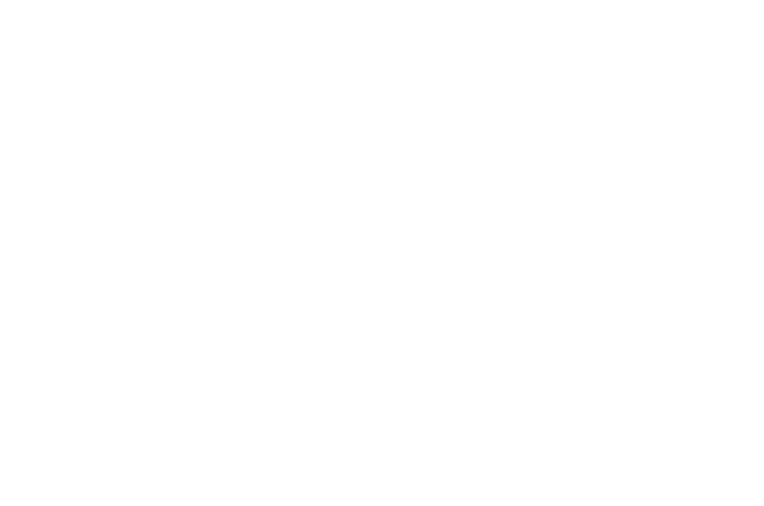
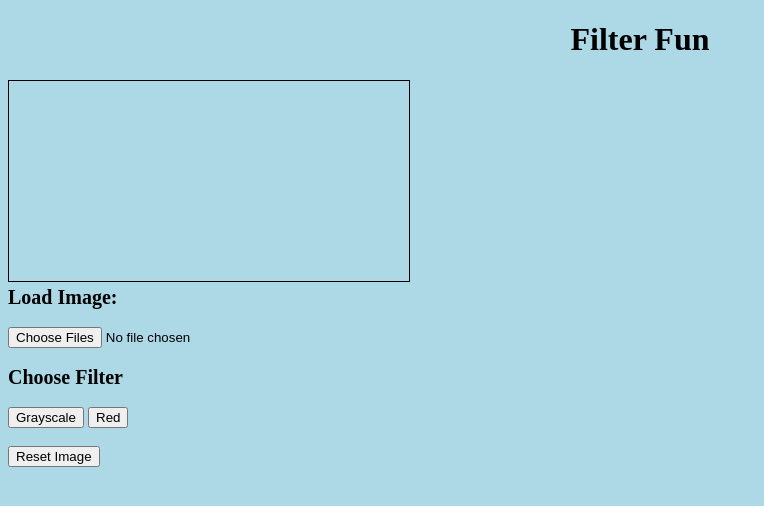
Before and after one commit to SyedBurhanAli/Week-4-MiniProject-Part1, a plain HTML site: page index.html in a window 1280 px wide. Shown: the whole page, without its empty margins (0-764 px from the left). Drawn offline with Linux system fonts and the light colour scheme.

Commit message:
MiniProject Completed

```diff
--- a/CSS/styles.css
+++ b/CSS/styles.css
@@ -0,0 +1,8 @@
+body {
+  background-color: lightblue;
+}
+
+canvas {
+  height: 200px;
+  border: 1px solid black;
+}
--- a/JS/main.js
+++ b/JS/main.js
@@ -0,0 +1,54 @@
+
+var img=null;
+var gray=null;
+var red = null;
+var canvas = document.getElementById("can");
+
+function upload() {
+    var imgFile = document.getElementById("finput");
+    img = new SimpleImage(imgFile);
+    gray = new SimpleImage(imgFile);//Copy
+    red = new SimpleImage(imgFile);//Copy
+    /* have the image loading function create a copy of the image for each filter the user could click. That way, you can manipulate one version of the image, while preserving a copy of the original image. */
+
+    //Get Canvas Element
+    img.drawTo(canvas);
+}
+
+function makeGray() {
+
+    if (gray == null || !gray.complete()) {
+        alert("Image not loaded");
+        return;
+      } else {
+    for (var pixel of gray.values()) {
+        var avg = (pixel.getRed()+pixel.getGreen()+pixel.getBlue())/3;
+
+        pixel.setRed(avg);
+        pixel.setGreen(avg);
+        pixel.setBlue(avg);
+    }
+    var canvas = document.getElementById("can");
+    gray.drawTo(canvas);}
+}
+
+function makeRed() {
+
+    if (red == null || !red.complete()) {
+        alert("Image not loaded");
+        return;
+      } else{
+    for (var pixel of red.values()) {
+        pixel.setRed(255);
+    }
+    var canvas = document.getElementById("can");
+    red.drawTo(canvas);}
+}
+
+function reset() {
+    if (img == null || !img.complete()) {
+        alert("Image not loaded");
+        return;
+      } else{
+    img.drawTo(canvas);}
+}
--- a/index.html
+++ b/index.html
@@ -4,9 +4,31 @@
     <meta charset="UTF-8" />
     <meta name="viewport" content="width=device-width, initial-scale=1.0" />
     <link rel="stylesheet" href="./CSS/styles.css" />
-    <title>Upload and Display an Image</title>
+    <title>Filter Fun</title>
   </head>
+
   <body>
+    <script src="http://www.dukelearntoprogram.com/course1/common/js/image/SimpleImage.js"></script>
+
+    <p><center><h1>Filter Fun</h1></center></p>
+
+    <canvas id="can"></canvas><br>
+    <strong style="font-size: 20px;">Load Image:</strong><br><br>
+
+    <input type="file" multiple="false" accept="image/*" id="finput" onchange="upload()">
+<br><br><strong style="font-size: 20px">Choose Filter</strong><br><br>
+
+
+    <input type="button" value="Grayscale" onclick="makeGray()">
+
+    <input type="button" value="Red" onclick="makeRed()">
+
+  <br><br>
+<input type="button" value="Reset Image" onclick="reset()">
+
     <script src="./JS/main.js"></script>
+
+
+
   </body>
 </html>
```
